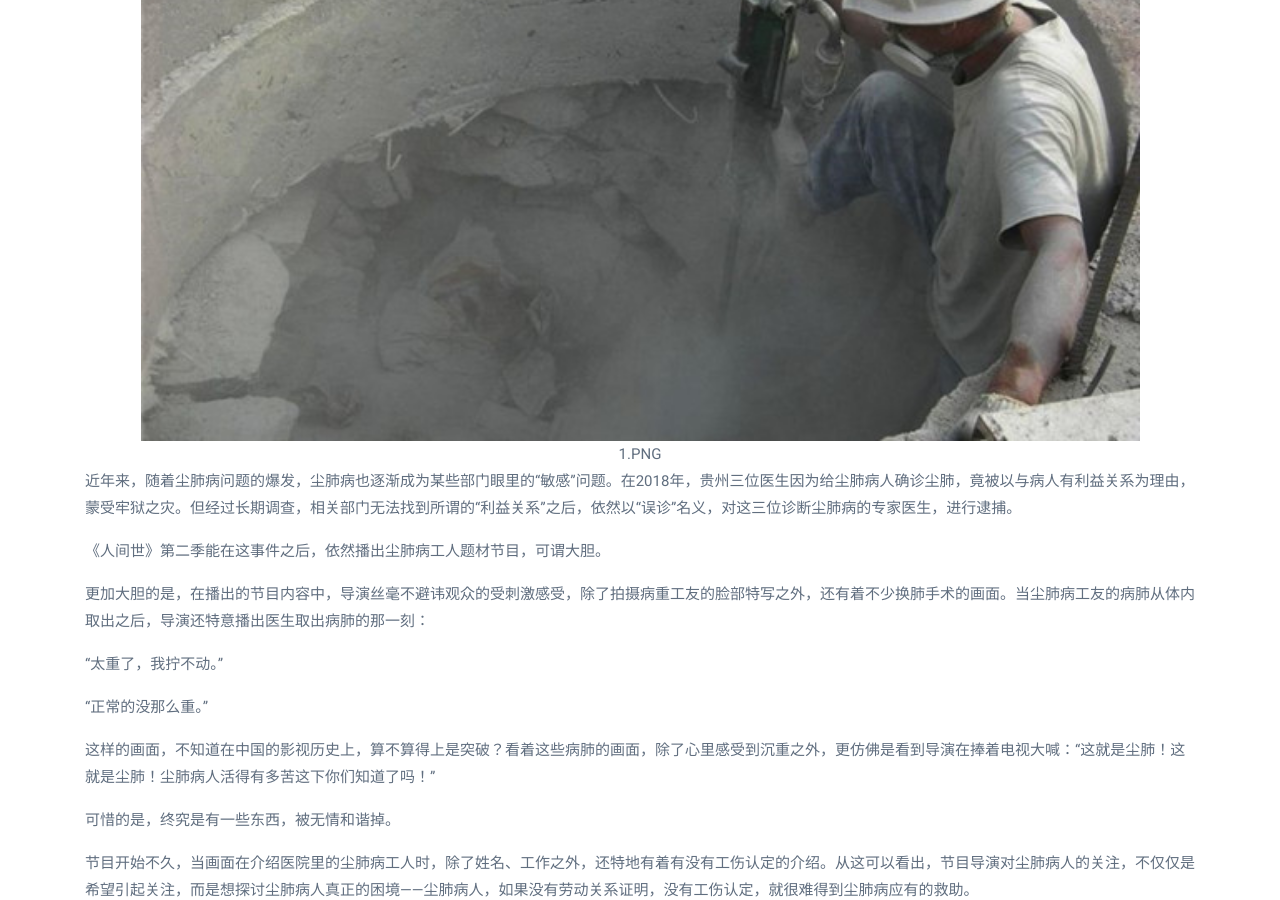
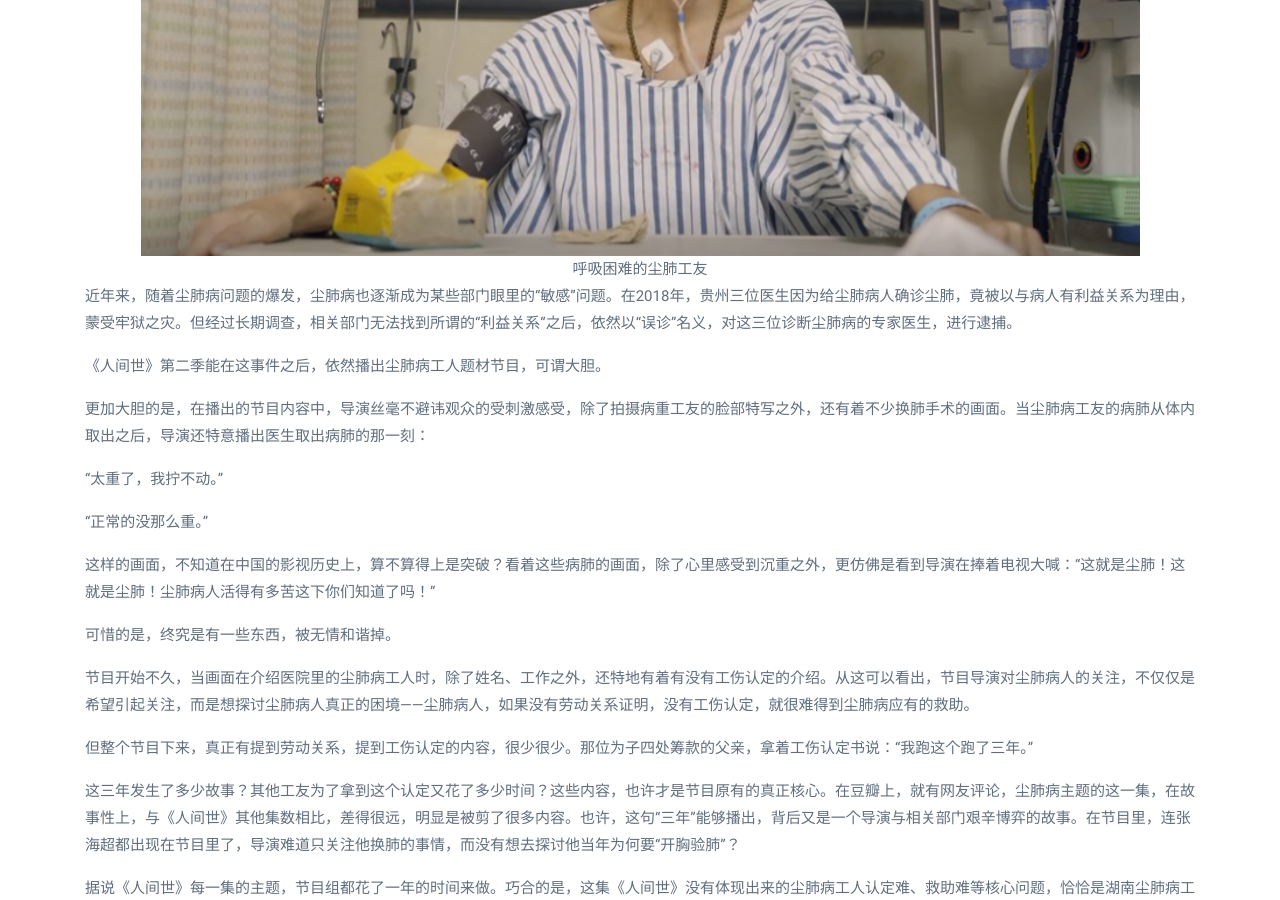
Before and after one commit to chenfeizhisheng/chenfeizhisheng.github.io, a Jekyll site: the page built from 2019-03-02-我是工人.md, in a window 1280 px wide and 900 px high, scrolled down 1478 px. Built offline with Jekyll 4.4.1, drawn with Linux system fonts in a browser that asks for light colours; some web fonts are replaced; comment, search, counter and statistics services are not loaded.

Commit message:
Update 2019-03-02-我是工人.md

```diff
--- a/2019-03-02-我是工人.md
+++ b/2019-03-02-我是工人.md
@@ -17,7 +17,7 @@ excerpt_separator: <!--more-->
 
 1月15日播出的内容，主要围绕在尘肺病工人“换肺”活命这一主题上，镜头下已经病重的三期尘肺病工人，他们仿佛需要用尽全身的力气，才能完成一次简单的呼吸。节目里每一个对尘肺病人的脸部特写，都像刀刃一般插进观众的肺部。
 
-<div style="text-align:center"><img src="/images/testing.jpeg" width="90%"/><br>1.PNG</div>
+<div style="text-align:center"><img src="/images/1.PNG" width="90%"/><br>呼吸困难的尘肺工友</div>
 
 近年来，随着尘肺病问题的爆发，尘肺病也逐渐成为某些部门眼里的“敏感”问题。在2018年，贵州三位医生因为给尘肺病人确诊尘肺，竟被以与病人有利益关系为理由，蒙受牢狱之灾。但经过长期调查，相关部门无法找到所谓的“利益关系”之后，依然以“误诊”名义，对这三位诊断尘肺病的专家医生，进行逮捕。
 
```
